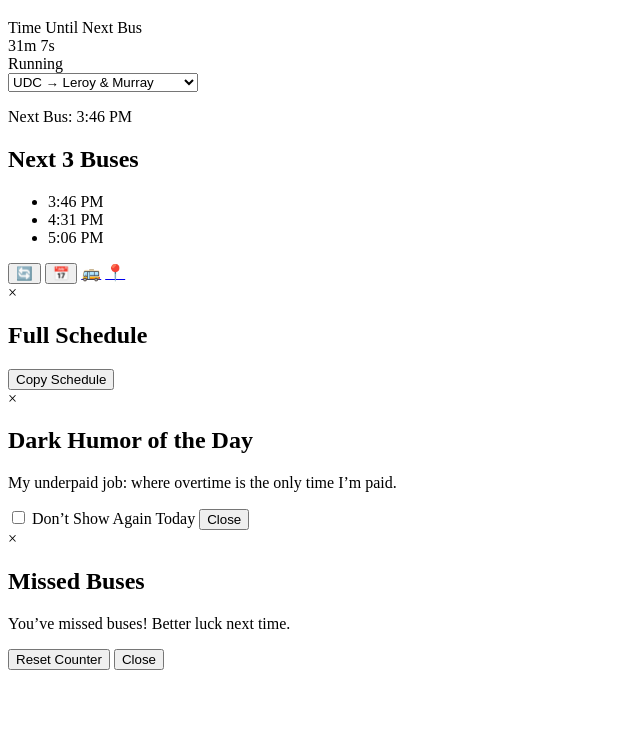
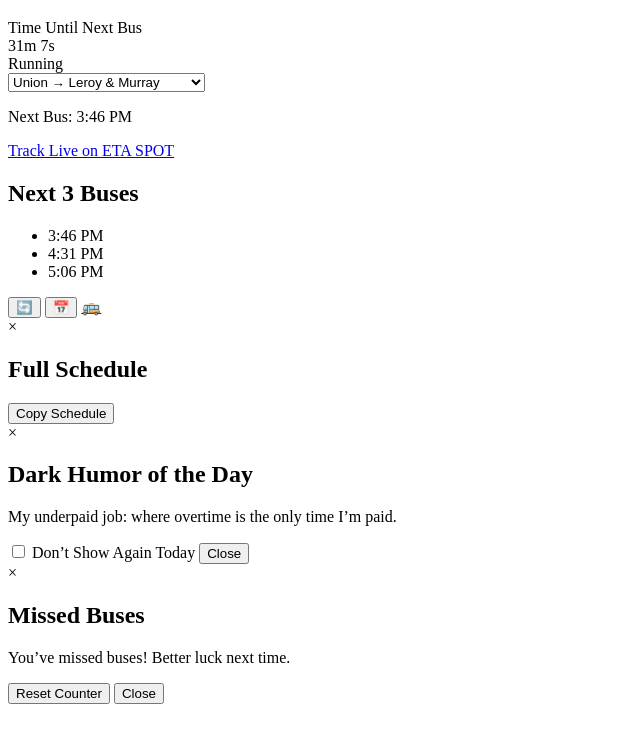
Before and after one commit to hkmtub/fortnite-bus, a plain HTML site: page index.html in a window 1280 px wide. Shown: the part 61-800 px from the top of the page, without its empty margins (0-640 px from the left). Drawn offline with Linux system fonts and the light colour scheme.

Commit message:
Update index.html

```diff
--- a/index.html
+++ b/index.html
@@ -35,11 +35,14 @@
 
         <section class="route-section" id="routeSection">
             <select id="routeSelect" aria-label="Select Bus Route">
-                <option value="0">UDC → Leroy & Murray</option>
-                <option value="1">Riverside → Leroy & Murray</option>
-                <option value="2">Leroy & Murray → UDC</option>
+                <option value="0">Union → Leroy & Murray</option>
+                <option value="1">Downtown → Leroy & Murray</option>
+                <option value="2">Leroy & Murray → Downtown</option>
             </select>
             <p>Next Bus: <span id="nextBus"></span></p>
+            <p class="live-tracking-link">
+                <a href="https://binghamtonupublic.etaspot.net/" target="_blank" aria-label="Live Bus Tracking">Track Live on ETA SPOT</a>
+            </p>
         </section>
 
         <section class="next-buses-section">
@@ -56,7 +59,6 @@
         </button>
         <button id="scheduleBtn" aria-label="Full Schedule">📅</button>
         <a href="https://occtransport.org/pages/routes/dcl-in.html" target="_blank" id="busTimesLink" class="nav-button" aria-label="More Bus Times">🚌</a>
-        <a href="https://binghamtonupublic.etaspot.net/" target="_blank" id="liveTrackingLink" class="nav-button" aria-label="Live Bus Tracking">📍</a>
     </nav>
 
     <!-- Modal for Full Schedule -->
```
